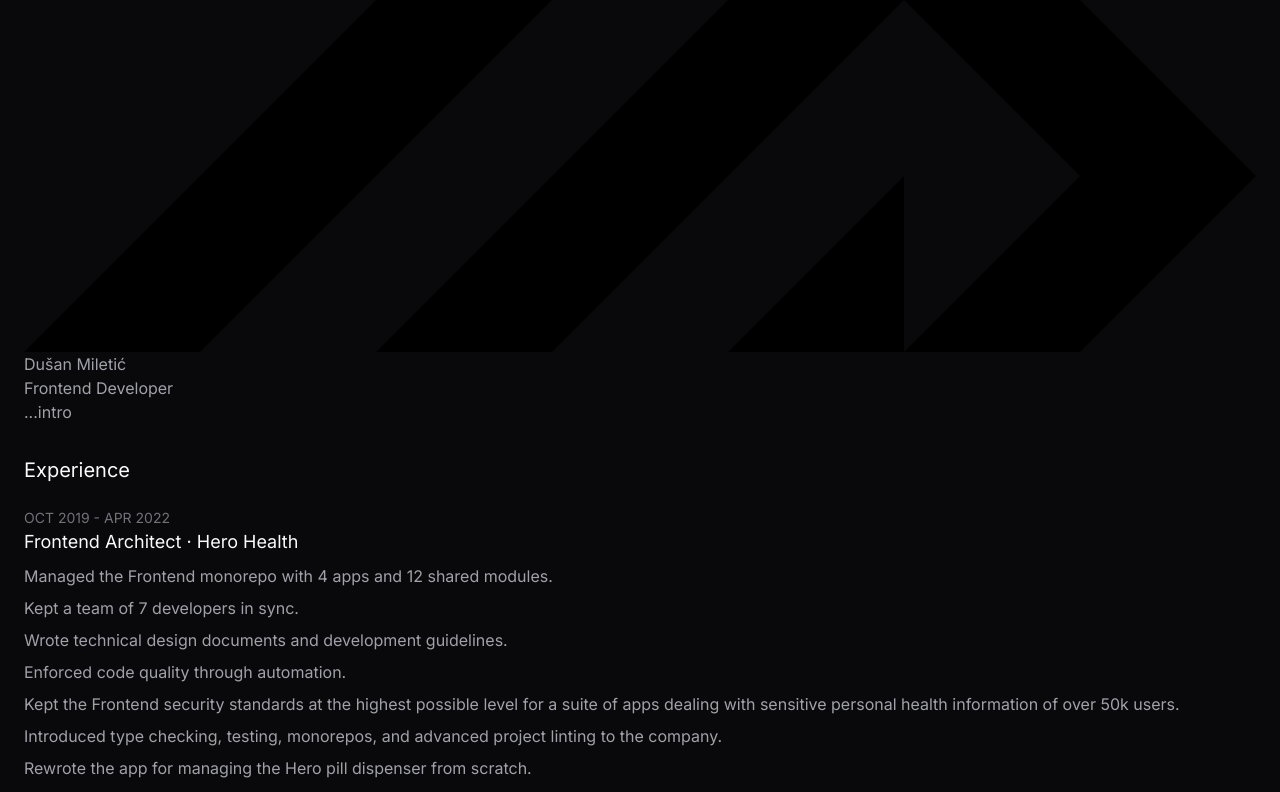
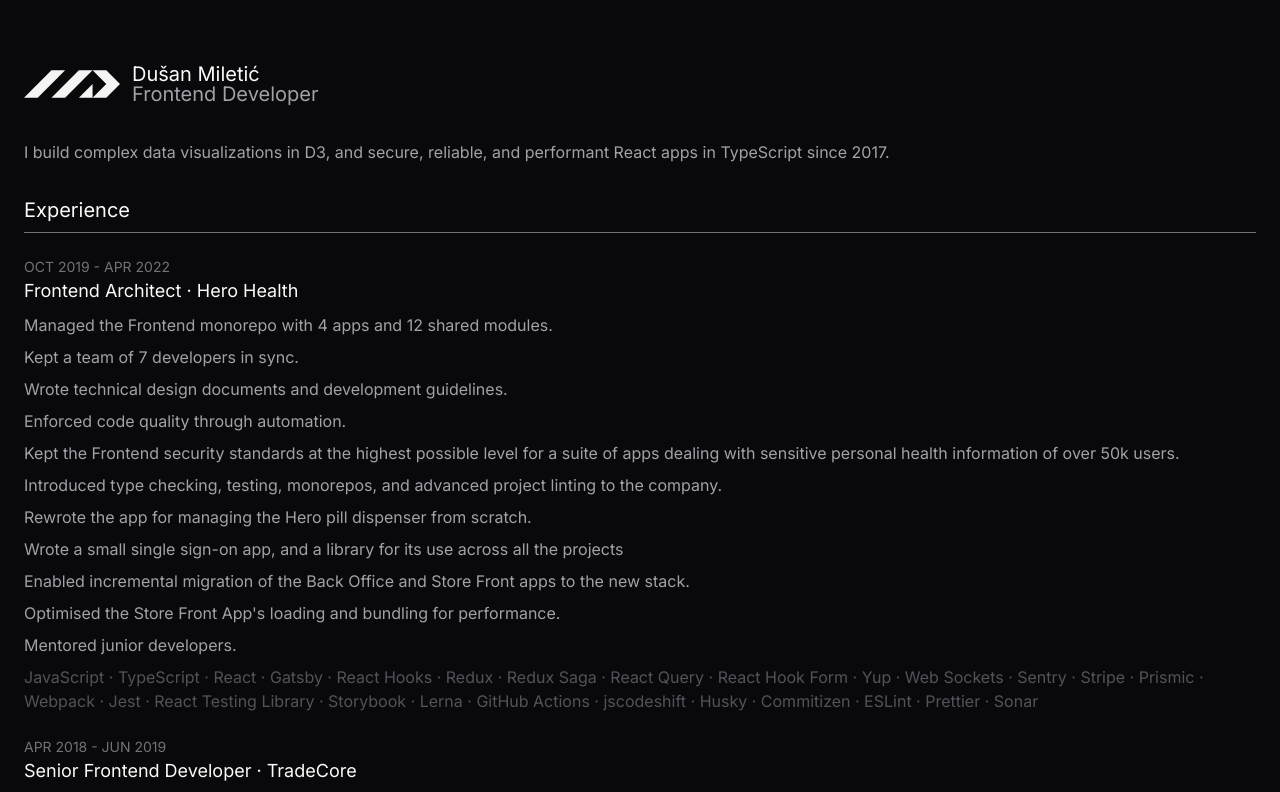
Before and after one commit to miletich/miletich, a Next.js app in the folder apps/web/: page / in a window 1280 px wide. Shown: the top 792 px of the page. Built offline with nearby package versions, Linux system fonts and the light colour scheme.

Commit message:
feat(web): factor out header

```diff
--- a/apps/web/app/components/H1.tsx
+++ b/apps/web/app/components/H1.tsx
@@ -7,7 +7,7 @@
   ref
 ) {
   return (
-    <h1 ref={ref} className={`text-2xl ${className}`} {...rest}>
+    <h1 ref={ref} className={`text-xl text-zinc-50 ${className}`} {...rest}>
       {children}
     </h1>
   );
--- a/apps/web/app/page.tsx
+++ b/apps/web/app/page.tsx
@@ -1,19 +1,11 @@
-import Logo from 'common/Logo';
 import Experience from './sections/Experience';
+import Header from './sections/Header';
 import Skills from './sections/Skills';
-import Article from './components/Article';
 
 export default function Page(): JSX.Element {
   return (
     <>
-      <header>
-        <Logo />
-        <h1>Dušan Miletić</h1>
-        <h2>Frontend Developer</h2>
-        <Article>
-          <p>...intro</p>
-        </Article>
-      </header>
+      <Header />
       <main>
         <Experience />
         <Skills />
--- a/apps/web/app/sections/Experience.tsx
+++ b/apps/web/app/sections/Experience.tsx
@@ -11,8 +11,9 @@
 export default function Experience(): JSX.Element {
   return (
     <Article id="experience">
-      <H2>Experience</H2>
+      <H2 className="border-b border-zinc-500 pb-2">Experience</H2>
       {experience
+        .concat()
         .reverse()
         .map(({ id, position, at, from, to, description, tech }) => (
           <Section key={id}>
--- /dev/null
+++ b/apps/web/app/sections/Header.tsx
@@ -0,0 +1,27 @@
+import Logo from 'common/Logo';
+import Article from '../components/Article';
+import P from '../components/P';
+import H1 from '../components/H1';
+import H2 from '../components/H2';
+
+export default function Header(): JSX.Element {
+  return (
+    <header>
+      <div className="flex mt-16 mb-9">
+        <Logo className="fill-zinc-100 max-w-[6rem] mr-3" />
+        <div>
+          <H1 className="leading-5">Dušan Miletić</H1>
+          <H2 className="[&&]:mb-0 [&&]:text-zinc-400 leading-5">
+            Frontend Developer
+          </H2>
+        </div>
+      </div>
+      <Article>
+        <P>
+          I build complex data visualizations in D3, and secure, reliable, and
+          performant React apps in TypeScript since 2017.
+        </P>
+      </Article>
+    </header>
+  );
+}
--- a/apps/web/app/sections/Skills.tsx
+++ b/apps/web/app/sections/Skills.tsx
@@ -7,11 +7,9 @@
 import P from '../components/P';
 
 export default function Skills(): JSX.Element {
-  console.log(languages);
-
   return (
     <Article id="skills">
-      <H2>Skills</H2>
+      <H2 className="border-b border-zinc-500 pb-2">Skills</H2>
       {Object.entries(skills).map(([key, value]) => (
         <Section key={key}>
           <H3>{key.replace(/\b\w/g, (s) => s.toUpperCase())}</H3>
```
